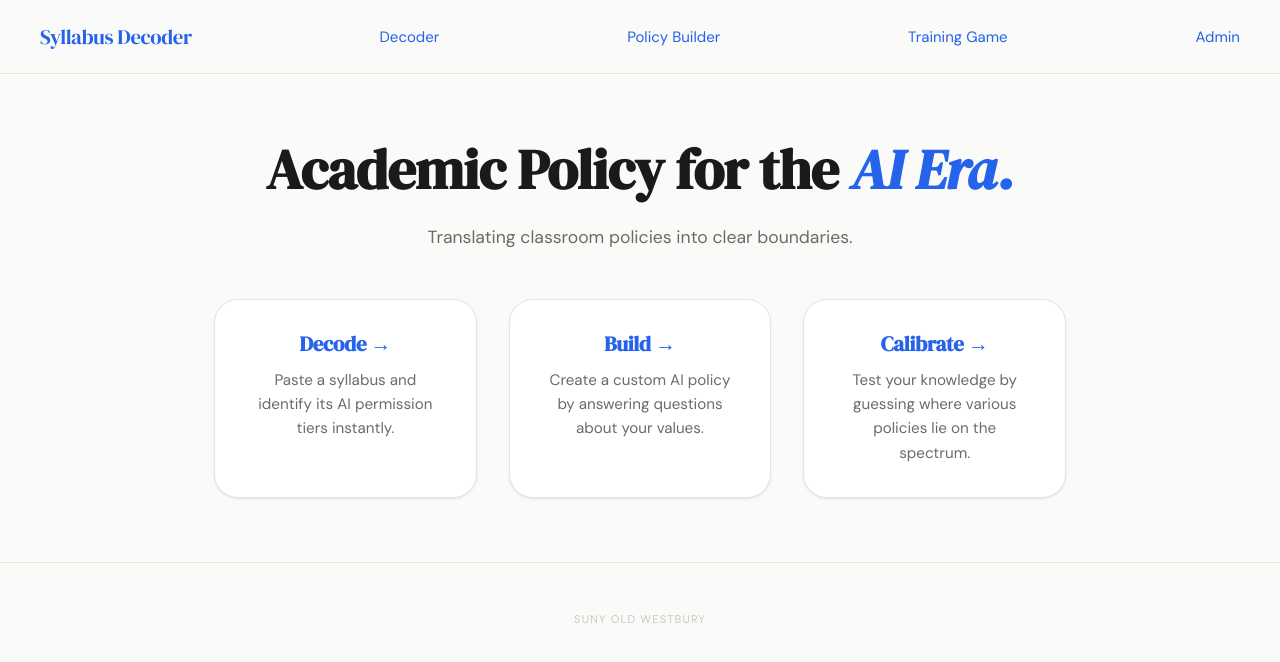
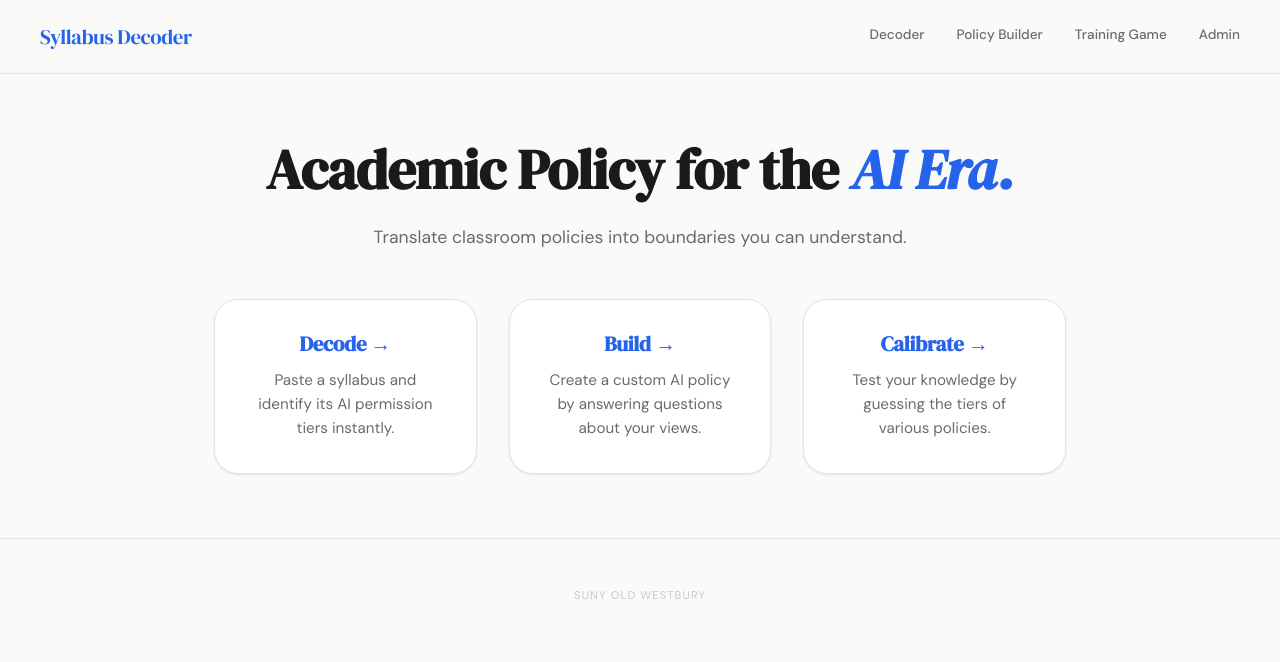
Before and after one commit to aninuona/capstone, a Flask app: page / in a window 1280 px wide. Shown: the top 662 px of the page. Run offline with Flask 3, Linux system fonts and the light colour scheme; parts of the project's set-up code (start-up, migrations or seed data) failed here and were passed over.

Commit message:
Update index.html

```diff
--- a/templates/index.html
+++ b/templates/index.html
@@ -15,6 +15,7 @@
       <span></span>
       <span></span>
     </button>
+    <div class="nav-links" id="nav-menu">
       <a href="/decoder">Decoder</a>
       <a href="/buildsyllabus">Policy Builder</a>
       <a href="/traininggame">Training Game</a>
@@ -24,7 +25,7 @@
 
   <main class="hero-container">
     <h1>Academic Policy for the <span class="highlight">AI Era.</span></h1>
-    <p class="subtitle">Translating classroom policies into clear boundaries.</p>
+    <p class="subtitle">Translate classroom policies into boundaries you can understand.</p>
 
     <div class="card-grid">
       <a href="/decoder" class="nav-card">
@@ -34,12 +35,12 @@
 
       <a href="/buildsyllabus" class="nav-card">
         <h3>Build →</h3>
-        <p>Create a custom AI policy by answering questions about your values.</p>
+        <p>Create a custom AI policy by answering questions about your views.</p>
       </a>
 
       <a href="/traininggame" class="nav-card">
         <h3>Calibrate →</h3>
-        <p>Test your knowledge by guessing where various policies lie on the spectrum.</p>
+        <p>Test your knowledge by guessing the tiers of various policies.</p>
       </a>
     </div>
   </main>
@@ -48,5 +49,25 @@
     SUNY Old Westbury
   </footer>
 
+  <script>
+    const hamburger = document.getElementById('hamburger-btn');
+    const navMenu = document.getElementById('nav-menu');
+
+    if (hamburger) {
+      hamburger.addEventListener('click', () => {
+        hamburger.classList.toggle('active');
+        navMenu.classList.toggle('active');
+      });
+
+      // Close menu when a link is clicked
+      navMenu.querySelectorAll('a').forEach(link => {
+        link.addEventListener('click', () => {
+          hamburger.classList.remove('active');
+          navMenu.classList.remove('active');
+        });
+      });
+    }
+  </script>
+
 </body>
 </html>
```
